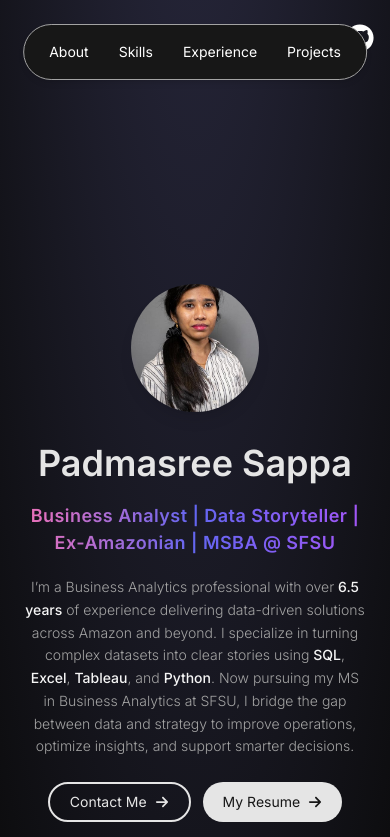
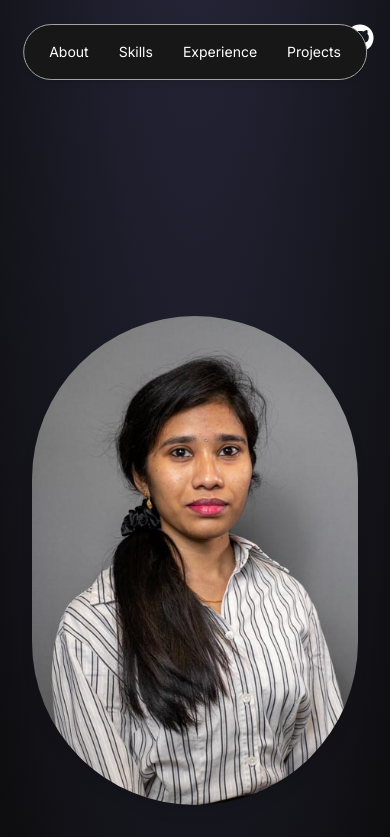
Before and after one commit to dsappa7196/dsappa7196.github.io, a React (Vite) app: page / in a window 390 px wide. Shown: the top 837 px of the page. Built offline with nearby package versions, Linux system fonts and the light colour scheme.

Commit message:
style: scale down Hero section for mobile responsiveness

```diff
--- a/src/Components/Hero.jsx
+++ b/src/Components/Hero.jsx
@@ -21,8 +21,8 @@ const Hero = () => {
   };
 
   return (
-    <div className="bg-transparent pt-32 pb-10 sm:pt-40 sm:pb-12">
-      <div className="container mx-auto flex flex-col items-center px-4 text-center">
+    <div className="bg-transparent pt-40 pb-12">
+      <div className="container mx-auto flex flex-col items-center px-8 text-center">
         {/* Profile Image */}
         <motion.img
           initial={{ scale: 0 }}
@@ -30,7 +30,7 @@ const Hero = () => {
           transition={{ duration: 1, ease: 'easeOut' }}
           src={profilePic}
           alt="Padmasree Sappa"
-          className="rounded-full w-32 h-32 sm:w-56 sm:h-56 lg:w-72 lg:h-72 object-cover shadow-lg mb-6 sm:mb-7"
+          className="rounded-full w-50 h-50 sm:w-56 sm:h-66 lg:w-74 lg:h-74 object-cover shadow-lg mb-7"
         />
 
         {/* Name */}
@@ -38,7 +38,7 @@ const Hero = () => {
           variants={container(0.5)}
           initial="hidden"
           animate="visible"
-          className="text-3xl sm:text-5xl font-semibold text-neutral-200 mb-3 sm:mb-4"
+          className="text-5xl font-semibold text-neutral-200 mb-4"
         >
           Padmasree Sappa
         </motion.h1>
@@ -48,7 +48,7 @@ const Hero = () => {
           variants={container(1)}
           initial="hidden"
           animate="visible"
-          className="text-base sm:text-2xl font-semibold mb-5 sm:mb-6 tracking-wide bg-gradient-to-r from-pink-400 via-indigo-500 to-purple-500 bg-clip-text text-transparent"
+          className="text-xl sm:text-2xl font-semibold mb-6 tracking-wide bg-gradient-to-r from-pink-400 via-indigo-500 to-purple-500 bg-clip-text text-transparent"
         >
           Business Analyst | Data Storyteller | Ex-Amazonian | MSBA @ SFSU
         </motion.span>
@@ -58,16 +58,9 @@ const Hero = () => {
           variants={container(1.5)}
           initial="hidden"
           animate="visible"
-          className="max-w-3xl font-light text-neutral-400 leading-relaxed px-2 sm:px-4 text-sm sm:text-lg"
+          className="max-w-3xl font-light text-neutral-400 leading-[1.9rem] px-4 text-lg sm:text-xl"
         >
-          I’m a Business Analytics professional with over{' '}
-          <span className="font-medium text-neutral-100">6.5 years</span> of experience delivering data-driven solutions across Amazon and beyond.
-          I specialize in turning complex datasets into clear stories using{' '}
-          <span className="font-medium text-neutral-100">SQL</span>,{' '}
-          <span className="font-medium text-neutral-100">Excel</span>,{' '}
-          <span className="font-medium text-neutral-100">Tableau</span>, and{' '}
-          <span className="font-medium text-neutral-100">Python</span>.
-          Now pursuing my MS in Business Analytics at SFSU, I bridge the gap between data and strategy to improve operations, optimize insights, and support smarter decisions.
+          I’m a Business Analytics professional with over <span className="font-medium text-neutral-100">6.5 years</span> of experience delivering data-driven solutions across Amazon and beyond. I specialize in turning complex datasets into clear stories using <span className="font-medium text-neutral-100">SQL</span>, <span className="font-medium text-neutral-100">Excel</span>, <span className="font-medium text-neutral-100">Tableau</span>, and <span className="font-medium text-neutral-100">Python</span>. Now pursuing my MS in Business Analytics at SFSU, I bridge the gap between data and strategy to improve operations, optimize insights, and support smarter decisions.
         </motion.p>
 
         {/* Buttons */}
@@ -75,12 +68,12 @@ const Hero = () => {
           variants={container(2)}
           initial="hidden"
           animate="visible"
-          className="mt-6 sm:mt-8 mb-12 sm:mb-20 flex gap-3 sm:gap-4 flex-wrap justify-center"
+          className="mt-8 mb-20 flex gap-4 flex-wrap justify-center"
         >
           <button
             type="button"
             onClick={scrollToContact}
-            className="border-2 border-neutral-200 text-neutral-200 text-sm sm:text-base py-2 px-5 sm:px-6 rounded-full hover:bg-neutral-200 hover:text-neutral-900 transition duration-200 flex items-center gap-2"
+            className="border-2 border-neutral-200 text-neutral-200 py-2 px-6 rounded-full hover:bg-neutral-200 hover:text-neutral-900 transition duration-200 flex items-center gap-2"
             aria-label="Scroll to contact section"
           >
             Contact Me <FaArrowRight />
@@ -90,7 +83,7 @@ const Hero = () => {
             href="https://github.com/dsappa7196/Padmasree-Sappa/blob/main/PadmasreeSappa_BusinessAnalyst.pdf"
             target="_blank"
             rel="noopener noreferrer"
-            className="bg-neutral-200 text-neutral-900 text-sm sm:text-base py-2 px-5 sm:px-6 rounded-full hover:bg-neutral-300 transition duration-200 flex items-center gap-2"
+            className="bg-neutral-200 text-neutral-900 py-2 px-6 rounded-full hover:bg-neutral-300 transition duration-200 flex items-center gap-2"
             aria-label="View Resume on GitHub"
           >
             My Resume <FaArrowRight />
```
